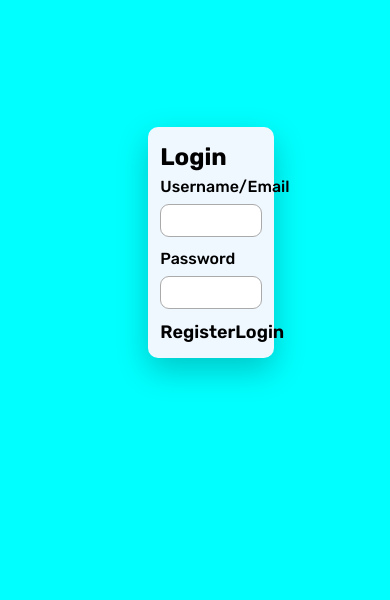
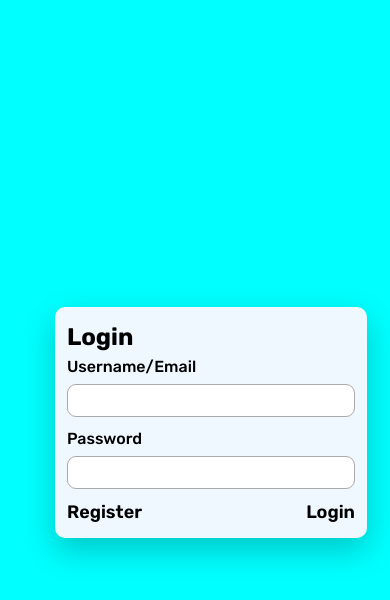
Before and after one commit to OMNI-god/ChatUI_React, a React (Vite) app: page / in a window 390 px wide. Shown: the top 600 px of the page. Built offline with nearby package versions, Linux system fonts and the light colour scheme.

Commit message:
feat: enhance AuthForm and AuthWindow styles for better layout and alignment

```diff
--- a/src/components/Auth-Component/AuthForm.module.css
+++ b/src/components/Auth-Component/AuthForm.module.css
@@ -1,4 +1,5 @@
 .userForm {
+  width: 100%;
   background-color: aliceblue;
   border-radius: 1rem;
   padding: 1.2rem 1.2rem;
--- a/src/components/Auth-Component/AuthWindow.module.css
+++ b/src/components/Auth-Component/AuthWindow.module.css
@@ -22,6 +22,9 @@
 .formWrapper {
   width: 40%;
   height: 40%;
+  display: flex;
+  justify-content: center;
+  align-items: center;
 }
 
 @media (max-width: 34em) {
@@ -42,7 +45,7 @@
   .formWrapper {
     justify-self: center;
     align-self: center;
-    height: 70%;
-    width: 70%;
+    height: 80vh;
+    width: 80vw;
   }
 }
```
